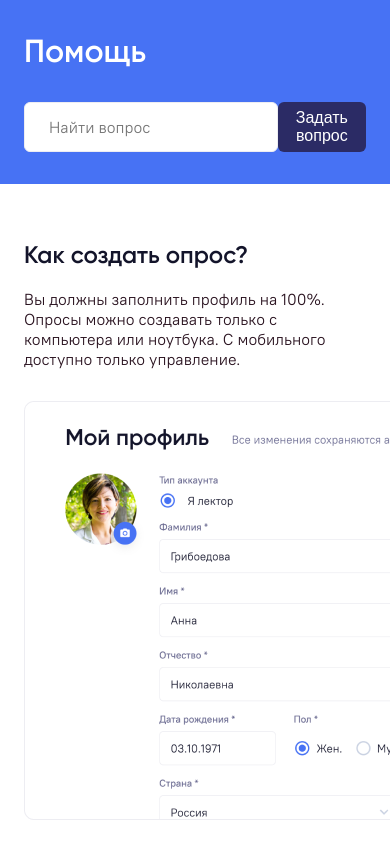
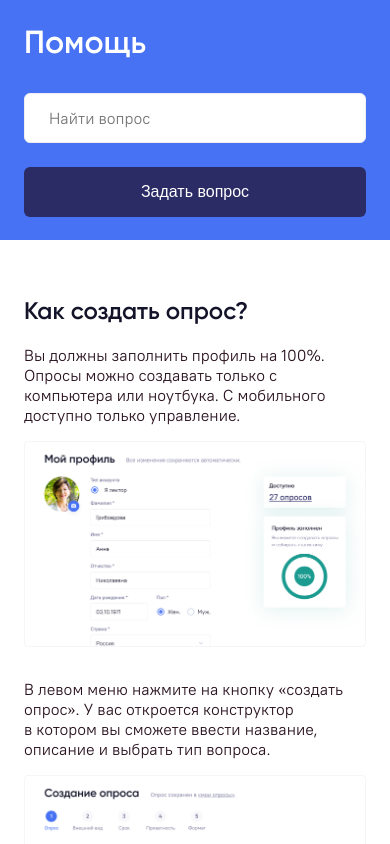
Before and after one commit to Horvar/polls-layouts, a plain HTML site: page help-answer_1.html in a window 390 px wide. Shown: the top 844 px of the page. Drawn offline with nearby package versions, Linux system fonts and the light colour scheme; files whose address does not match are found by name.

Commit message:
added adaptation for help-pages

```diff
--- a/assets/css/scss/help/help-answer.scss
+++ b/assets/css/scss/help/help-answer.scss
@@ -1,6 +1,12 @@
 .help-answer {
     padding-top: 56px;
     padding-bottom: 100px;
+    @media (max-width: 992px) {
+        padding-bottom: 80px;
+    }
+    @media (max-width: 540px) {
+        padding-bottom: 60px;
+    }
 }
 
 .help-answer__title {
@@ -37,8 +43,21 @@
         display: inline-block;
         margin-top: 32px;
         margin-right: 24px;
+        max-width: 100%;
+        @media (max-width: 992px) {
+            margin-top: 24px;
+        }
+        @media (max-width: 540px) {
+            margin-top: 16px;
+        }
         &:not(:last-child) {
             margin-bottom: 32px;
+        }
+        @media (max-width: 992px) {
+            margin-bottom: 24px;
+        }
+        @media (max-width: 540px) {
+            margin-bottom: 16px;
         }
     }
     b, strong {
--- a/assets/css/scss/help/help-questions.scss
+++ b/assets/css/scss/help/help-questions.scss
@@ -1,5 +1,11 @@
 .help-questions {
     padding-top: 64px;
+    @media (max-width: 992px) {
+        padding-top: 56px;
+    }
+    @media (max-width: 540px) {
+        padding-top: 48px;
+    }
 }
 
 .help-questions__title {}
@@ -7,6 +13,12 @@
 .help-questions__content {
     columns: 3;
     column-gap: 32px;
+    @media (max-width: 992px) {
+        columns: 2;
+    }
+    @media (max-width: 540px) {
+        columns: 1;
+    }
     h3 {
         font-family: 'Gilroy-SemiBold';
         font-size: 24px;
--- a/assets/css/scss/help/help-search.scss
+++ b/assets/css/scss/help/help-search.scss
@@ -4,6 +4,9 @@
     display: flex;
     flex-direction: column;
     justify-content: center;
+    @media (max-width: 992px) {
+        height: 240px;
+    }
 }
 .help-search__container {}
 
@@ -18,6 +21,9 @@
 .help-search__form {
     display: flex;
     justify-content: space-between;
+    @media (max-width: 992px) {
+        flex-direction: column;
+    }
 }
 .help-search__input {
     width: 488px;
@@ -27,6 +33,10 @@
     border: 1px solid $light;
     box-sizing: border-box;
     border-radius: 6px;
+    @media (max-width: 992px) {
+        margin-bottom: 24px;
+        width: 100%;
+    }
 }
 .help-search__submit {
     width: 176px;
@@ -36,6 +46,9 @@
     font-size: 16px;
     line-height: 18px;
     color: #fff;
+    @media (max-width: 540px) {
+        width: 100%;
+    }
     &:hover {
         background: #13142A;
     }
```
Also changed, not shown: assets/css/main.css, 1 other file.
